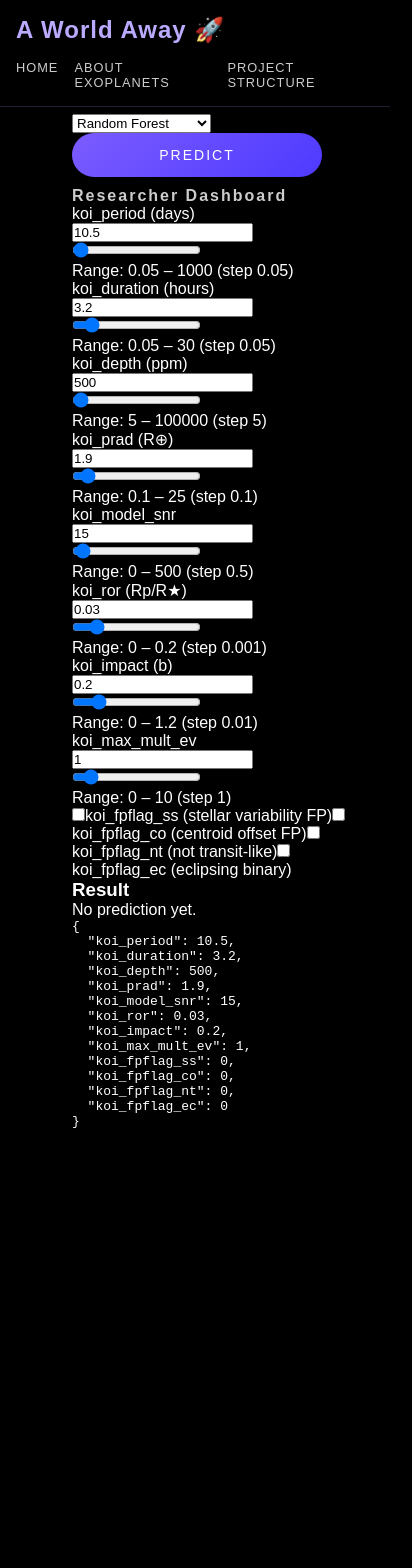
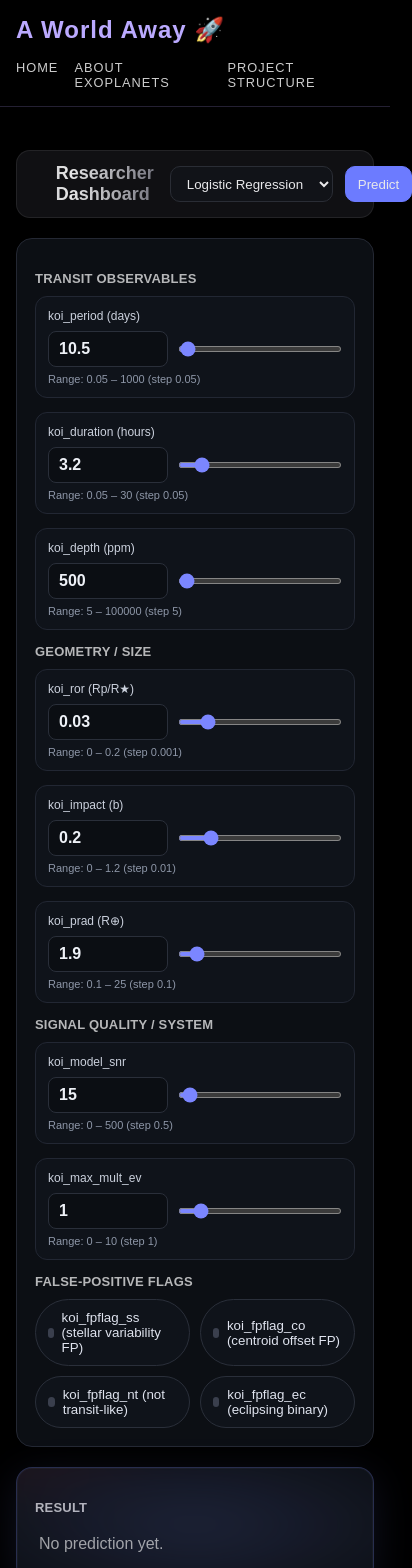
Before and after one commit to oztari/NasaExoPlanets, a React app in the folder frontend/: page /researcher in a window 390 px wide. Shown: the top 1568 px of the page, 412 px wide, since content can reach past the window. Before the commit the page ends 1153 px from the top, so only its background shows below. Built offline with nearby package versions, Linux system fonts and the light colour scheme; no server answers; the HTML template or start-up script is replaced by a standard one.

Commit message:
Update ui for reasercher endpoint

```diff
--- a/frontend/src/pages/Researcher.tsx
+++ b/frontend/src/pages/Researcher.tsx
@@ -1,8 +1,8 @@
-    import { useMemo, useState } from "react"
-    import NumberField from "../components/NumberField"
-    import ToggleField from "../components/ToggleField"
+// src/pages/Researcher.tsx
+import { useState } from "react"
 import { predict } from "../lib/api"
 import type { PredictPayload } from "../lib/types"
+import "./researcher.css"
 
 const DEFAULTS: PredictPayload = {
   koi_period: 10.5,
@@ -16,91 +16,169 @@
   koi_fpflag_ss: 0,
   koi_fpflag_co: 0,
   koi_fpflag_nt: 0,
-      koi_fpflag_ec: 0
+  koi_fpflag_ec: 0,
+}
+
+type ModelKey = keyof PredictPayload
+
+function toPercent(c: number) {
+  const pct = c > 1 ? c : c * 100
+  return Math.max(0, Math.min(100, Number(pct.toFixed(1))))
+}
+
+function FieldRow(props: {
+  label: string
+  k: ModelKey
+  min: number
+  max: number
+  step: number
+  value: number
+  onChange: (k: ModelKey, v: number) => void
+}) {
+  const { label, k, min, max, step, value, onChange } = props
+  return (
+    <div className="field">
+      <label className="field__label">{label}</label>
+      <div className="field__inputs">
+        <input
+          type="number"
+          className="field__number"
+          value={Number.isFinite(value) ? value : min}
+          min={min}
+          max={max}
+          step={step}
+          onChange={(e) => {
+            const v = e.target.value === "" ? NaN : Number(e.target.value)
+            onChange(k, Number.isFinite(v) ? v : min)
+          }}
+        />
+        <input
+          type="range"
+          className="field__range"
+          value={Number.isFinite(value) ? value : min}
+          min={min}
+          max={max}
+          step={step}
+          onChange={(e) => onChange(k, Number(e.target.value))}
+        />
+      </div>
+      <div className="field__hint">Range: {min} – {max} (step {step})</div>
+    </div>
+  )
+}
+
+function FlagToggle(props: {
+  label: string
+  k: ModelKey
+  value: number
+  onChange: (k: ModelKey, v: number) => void
+}) {
+  const { label, k, value, onChange } = props
+  return (
+    <button
+      type="button"
+      className={`flag ${value ? "flag--on" : ""}`}
+      onClick={() => onChange(k, value ? 0 : 1)}
+      aria-pressed={value ? "true" : "false"}
+    >
+      <span className="flag__dot" />
+      {label}
+    </button>
+  )
 }
 
 export default function Researcher() {
+  // ✅ Use your current defaults as initial UI values
   const [payload, setPayload] = useState<PredictPayload>(DEFAULTS)
-      const [model, setModel] = useState<"rf" | "lr">("rf")
-      const [result, setResult] = useState<{prediction: string, confidence: number} | null>(null)
+
+  // ✅ Default model is LR to match your curl & backend default
+  const [model, setModel] = useState<"rf" | "lr">("lr")
+
+  // Results + request state
+  const [result, setResult] = useState<{ prediction: string; confidence: number } | null>(null)
   const [busy, setBusy] = useState(false)
   const [error, setError] = useState<string | null>(null)
+
+  function set<K extends keyof PredictPayload>(key: K, val: PredictPayload[K]) {
+    // ✅ Always pipe the latest on-screen values into payload
+    setPayload((p) => ({ ...p, [key]: val }))
+  }
 
   async function handlePredict() {
     try {
       setBusy(true); setError(null)
-          console.log("🚀 Starting prediction with:", { payload, model })
+      // ✅ Sends the exact current payload + model to the API
       const data = await predict(payload, model)
-          console.log("✅ Prediction successful:", data)
       setResult(data)
     } catch (e: any) {
-          console.error("❌ Prediction error:", e)
       setError(e?.message ?? "Prediction failed")
     } finally {
       setBusy(false)
     }
   }
 
-      function set<K extends keyof PredictPayload>(key: K, val: PredictPayload[K]) {
-        setPayload(p => ({...p, [key]: val}))
-      }
-
   return (
-    <div style={{ marginLeft: '48px', padding: '24px', minHeight: '100vh' }}>
-      <div className="max-w-7xl mx-auto">
-        <div className="grid md:grid-cols-3 gap-8">
-          <br />
-          <br />
-          <br />
-          <br />
-          <br />
-             <div className="mt-8 flex items-center gap-4">
-              <select className="select w-48" value={model} onChange={e => setModel(e.target.value as "rf" | "lr")}>
+    <div className="rsch">
+      {/* Top bar */}
+      <div className="rsch__bar">
+        <h1 className="rsch__title">Researcher Dashboard</h1>
+        <div className="rsch__actions">
+          {/* Put LR first to make the default obvious */}
+          <select className="rsch__select" value={model} onChange={(e) => setModel(e.target.value as "rf" | "lr")}>
+            <option value="lr">Logistic Regression</option>
             <option value="rf">Random Forest</option>
-                <option value="lr">Logistic Regression</option>
           </select>
-              <button className="btn" onClick={handlePredict} disabled={busy}>{busy ? "Predicting..." : "Predict"}</button>
-              {error && <span className="text-red-400">{error}</span>}
+          <button className="rsch__btn" onClick={handlePredict} disabled={busy}>
+            {busy ? "Predicting…" : "Predict"}
+          </button>
+          {error && <span className="rsch__error">{error}</span>}
         </div>
-          <section className="card md:col-span-2">
-            <h2 className="text-xl font-semibold mb-6">Researcher Dashboard</h2>
-            <div className="grid md:grid-cols-2 gap-6 mt-6">
-              <NumberField label="koi_period (days)" value={payload.koi_period ?? null} onChange={v => set("koi_period", v)} min={0.05} max={1000} step={0.05} />
-              <NumberField label="koi_duration (hours)" value={payload.koi_duration ?? null} onChange={v => set("koi_duration", v)} min={0.05} max={30} step={0.05} />
-              <NumberField label="koi_depth (ppm)" value={payload.koi_depth ?? null} onChange={v => set("koi_depth", v)} min={5} max={100000} step={5} />
-              <NumberField label="koi_prad (R⊕)" value={payload.koi_prad ?? null} onChange={v => set("koi_prad", v)} min={0.1} max={25} step={0.1} />
-              <NumberField label="koi_model_snr" value={payload.koi_model_snr ?? null} onChange={v => set("koi_model_snr", v)} min={0} max={500} step={0.5} />
-              <NumberField label="koi_ror (Rp/R★)" value={payload.koi_ror ?? null} onChange={v => set("koi_ror", v)} min={0} max={0.2} step={0.001} />
-              <NumberField label="koi_impact (b)" value={payload.koi_impact ?? null} onChange={v => set("koi_impact", v)} min={0} max={1.2} step={0.01} />
-              <NumberField label="koi_max_mult_ev" value={payload.koi_max_mult_ev ?? null} onChange={v => set("koi_max_mult_ev", v)} min={0} max={10} step={1} />
       </div>
 
-            {/* Add more space between sections */}
-            <div className="mt-8 space-y-4">
-              <ToggleField label="koi_fpflag_ss (stellar variability FP)" value={payload.koi_fpflag_ss ?? 0} onChange={v => set("koi_fpflag_ss", v)} />
-              <ToggleField label="koi_fpflag_co (centroid offset FP)" value={payload.koi_fpflag_co ?? 0} onChange={v => set("koi_fpflag_co", v)} />
-              <ToggleField label="koi_fpflag_nt (not transit-like)" value={payload.koi_fpflag_nt ?? 0} onChange={v => set("koi_fpflag_nt", v)} />
-              <ToggleField label="koi_fpflag_ec (eclipsing binary)" value={payload.koi_fpflag_ec ?? 0} onChange={v => set("koi_fpflag_ec", v)} />
+      <div className="rsch__grid">
+        {/* Inputs */}
+        <section className="panel panel--inputs">
+          <h2 className="panel__heading">Transit observables</h2>
+          <div className="panel__grid">
+            <FieldRow label="koi_period (days)" k="koi_period" min={0.05} max={1000} step={0.05} value={payload.koi_period!} onChange={set} />
+            <FieldRow label="koi_duration (hours)" k="koi_duration" min={0.05} max={30} step={0.05} value={payload.koi_duration!} onChange={set} />
+            <FieldRow label="koi_depth (ppm)" k="koi_depth" min={5} max={100000} step={5} value={payload.koi_depth!} onChange={set} />
           </div>
 
+          <h2 className="panel__heading">Geometry / size</h2>
+          <div className="panel__grid">
+            <FieldRow label="koi_ror (Rp/R★)" k="koi_ror" min={0} max={0.2} step={0.001} value={payload.koi_ror!} onChange={set} />
+            <FieldRow label="koi_impact (b)" k="koi_impact" min={0} max={1.2} step={0.01} value={payload.koi_impact!} onChange={set} />
+            <FieldRow label="koi_prad (R⊕)" k="koi_prad" min={0.1} max={25} step={0.1} value={payload.koi_prad!} onChange={set} />
+          </div>
 
+          <h2 className="panel__heading">Signal quality / system</h2>
+          <div className="panel__grid">
+            <FieldRow label="koi_model_snr" k="koi_model_snr" min={0} max={500} step={0.5} value={payload.koi_model_snr!} onChange={set} />
+            <FieldRow label="koi_max_mult_ev" k="koi_max_mult_ev" min={0} max={10} step={1} value={payload.koi_max_mult_ev!} onChange={set} />
+          </div>
+
+          <h2 className="panel__heading">False-positive flags</h2>
+          <div className="flags">
+            <FlagToggle label="koi_fpflag_ss (stellar variability FP)" k="koi_fpflag_ss" value={payload.koi_fpflag_ss!} onChange={set} />
+            <FlagToggle label="koi_fpflag_co (centroid offset FP)" k="koi_fpflag_co" value={payload.koi_fpflag_co!} onChange={set} />
+            <FlagToggle label="koi_fpflag_nt (not transit-like)" k="koi_fpflag_nt" value={payload.koi_fpflag_nt!} onChange={set} />
+            <FlagToggle label="koi_fpflag_ec (eclipsing binary)" k="koi_fpflag_ec" value={payload.koi_fpflag_ec!} onChange={set} />
+          </div>
         </section>
 
-          <section className="card">
-            <h3 className="text-lg font-semibold mb-4">Result</h3>
-            <div className="mt-4">
+        {/* Result */}
+        <section className="panel panel--result">
+          <h2 className="panel__heading">Result</h2>
           {result ? (
-                <div className="space-y-3">
-                  <div className="text-white/90 text-xl">{result.prediction}</div>
-                  <div className="text-white/70">Confidence: {(result.confidence * 100).toFixed(1)}%</div>
+            <div className="result result--hero">
+              <div className="result__pred">{result.prediction}</div>
+              <div className="result__conf">Confidence: {toPercent(result.confidence)}%</div>
             </div>
-              ) : <div className="text-white/60">No prediction yet.</div>}
-            </div>
-            <pre className="mt-6 text-xs bg-black/30 rounded-xl p-3 overflow-auto">
-{JSON.stringify(payload, null, 2)}
-            </pre>
+          ) : (
+            <div className="result result--empty">No prediction yet.</div>
+          )}
         </section>
-        </div>
       </div>
     </div>
   )
--- /dev/null
+++ b/frontend/src/pages/researcher.css
@@ -0,0 +1,201 @@
+/* src/pages/researcher.css */
+
+/* base container */
+.rsch {
+  max-width: 1200px;
+  margin: 0 auto;
+  padding: 16px;
+  padding-top: 150px;
+}
+
+/* hero header (optional: only applies if you render the hero block) */
+.rsch .hero { text-align: center; margin: 18px auto 10px; padding: 4px 8px; }
+.rsch .hero__row { display: inline-flex; align-items: center; gap: 12px; }
+.rsch .hero__glyph { width: 48px; height: 48px; color: #b6a4ff; flex: 0 0 auto; }
+.rsch .hero__title {
+  font-weight: 900;
+  letter-spacing: .4px;
+  font-size: clamp(28px, 6vw, 84px);
+  line-height: 1.05;
+  background: linear-gradient(180deg, #cbbcff 0%, #a894ff 90%);
+  -webkit-background-clip: text;
+  background-clip: text;
+  color: transparent;
+  text-shadow: 0 3px 18px rgba(168,148,255,.2);
+  margin: 0;
+}
+.rsch .hero__subtitle {
+  margin: 10px 0 6px;
+  font-size: clamp(16px, 2.6vw, 34px);
+  color: rgba(235,235,255,.92);
+  font-weight: 600;
+}
+.rsch .hero__tagline {
+  margin: 0 auto;
+  max-width: 1100px;
+  font-size: clamp(14px, 2.1vw, 28px);
+  color: rgba(220,225,255,.8);
+}
+
+/* sticky control bar */
+.rsch__bar {
+  position: sticky;
+  top: 12px;
+  z-index: 10;
+  display: flex;
+  gap: 16px;
+  align-items: center;
+  justify-content: space-between;
+  background: rgba(24,24,28,.7);
+  border: 1px solid rgba(255,255,255,.08);
+  padding: 12px 16px;
+  border-radius: 14px;
+  backdrop-filter: blur(8px);
+}
+.rsch__title { font-weight: 600; font-size: 18px; }
+.rsch__actions { display: flex; gap: 12px; align-items: center; }
+.rsch__select,
+.rsch__btn {
+  height: 36px;
+  border-radius: 10px;
+  padding: 0 12px;
+  background: #111318;
+  color: #e8e8ea;
+  border: 1px solid #2a2d35;
+}
+.rsch__btn { background: #6c7bff; border-color: #6c7bff; cursor: pointer; }
+.rsch__btn:disabled { opacity: .6; cursor: not-allowed; }
+.rsch__error { color: #ff6b6b; font-size: 12px; }
+
+/* main grid */
+.rsch__grid {
+  display: grid;
+  grid-template-columns: 2fr 1fr;
+  gap: 20px;
+  margin-top: 20px;
+}
+@media (max-width: 900px) {
+  .rsch__grid { grid-template-columns: 1fr; }
+}
+
+/* panels */
+.panel {
+  background: #0c0f14;
+  border: 1px solid #242833;
+  border-radius: 16px;
+  padding: 18px;
+}
+.panel__heading {
+  font-size: 13px;
+  color: rgba(255,255,255,.7);
+  margin: 14px 0 10px;
+  letter-spacing: .2px;
+  text-transform: uppercase;
+}
+.panel__grid {
+  display: grid;
+  grid-template-columns: 1fr 1fr;
+  gap: 14px;
+}
+@media (max-width: 700px) {
+  .panel__grid { grid-template-columns: 1fr; }
+}
+
+/* fields */
+.field {
+  background: #0f131a;
+  border: 1px solid #222733;
+  padding: 12px;
+  border-radius: 12px;
+}
+.field__label {
+  display: block;
+  font-size: 12px;
+  color: #cbd1dd;
+  margin-bottom: 8px;
+}
+.field__inputs {
+  display: grid;
+  grid-template-columns: 120px 1fr;
+  gap: 10px;
+  align-items: center;
+}
+.field__number {
+  width: 100%;
+  height: 36px;
+  border-radius: 8px;
+  padding: 0 10px;
+  background: #0b0e13;
+  color: #eef1f7;
+  border: 1px solid #2a2f3a;
+  font-size: 16px;
+  font-weight: 600;
+}
+.field__range {
+  width: 100%;
+  height: 6px;
+  border-radius: 999px;
+  accent-color: #7b86ff;
+}
+.field__hint { margin-top: 6px; font-size: 11px; color: #8e97a8; }
+
+/* flag toggles */
+.flags { display: grid; grid-template-columns: 1fr 1fr; gap: 10px; }
+.flag {
+  display: inline-flex;
+  align-items: center;
+  gap: 8px;
+  padding: 10px 12px;
+  border: 1px solid #2a2f3a;
+  background: #0f131a;
+  color: #dfe3ee;
+  border-radius: 999px;
+  cursor: pointer;
+  text-align: left;
+}
+.flag__dot { width: 10px; height: 10px; border-radius: 999px; background: #3a3f4d; }
+.flag--on { border-color: #6c7bff; background: #161b26; }
+.flag--on .flag__dot { background: #6c7bff; box-shadow: 0 0 0 3px rgba(108,123,255,.15); }
+
+/* result panel */
+.panel--result {
+  position: relative;
+  overflow: hidden;
+  border-color: rgba(124,140,255,.25);
+  box-shadow: 0 8px 40px rgba(124,140,255,.12), inset 0 0 0 1px rgba(255,255,255,.03);
+}
+.panel--result::before {
+  content: "";
+  position: absolute;
+  inset: -40%;
+  background:
+    radial-gradient(60% 60% at 50% 50%, rgba(124,140,255,.18) 0%, rgba(124,140,255,0) 70%),
+    radial-gradient(40% 40% at 20% 10%, rgba(255,100,130,.12) 0%, rgba(255,100,130,0) 70%);
+  filter: blur(30px);
+  pointer-events: none;
+  z-index: 0;
+}
+.panel--result .result { padding: 10px 4px; position: relative; z-index: 1; }
+.result__pred { font-weight: 600; font-size: 18px; }
+.result__conf { color: #b8c0d6; margin-top: 4px; font-size: 14px; }
+.result--empty { color: rgba(255,255,255,.6); }
+
+/* hero style for result */
+.result.result--hero .result__pred {
+  font-size: 34px;
+  line-height: 1.1;
+  font-weight: 800;
+  letter-spacing: .2px;
+  background: linear-gradient(180deg, #ffffff 0%, #c9d1ff 80%);
+  -webkit-background-clip: text;
+  background-clip: text;
+  color: transparent;
+  text-shadow: 0 4px 24px rgba(120,140,255,.25);
+}
+.result.result--hero .result__conf {
+  margin-top: 8px;
+  font-size: 18px;
+  font-weight: 600;
+  color: #cdd3ea;
+  opacity: .95;
+}
```
Lines whose indentation alone changed are shown as unchanged.
